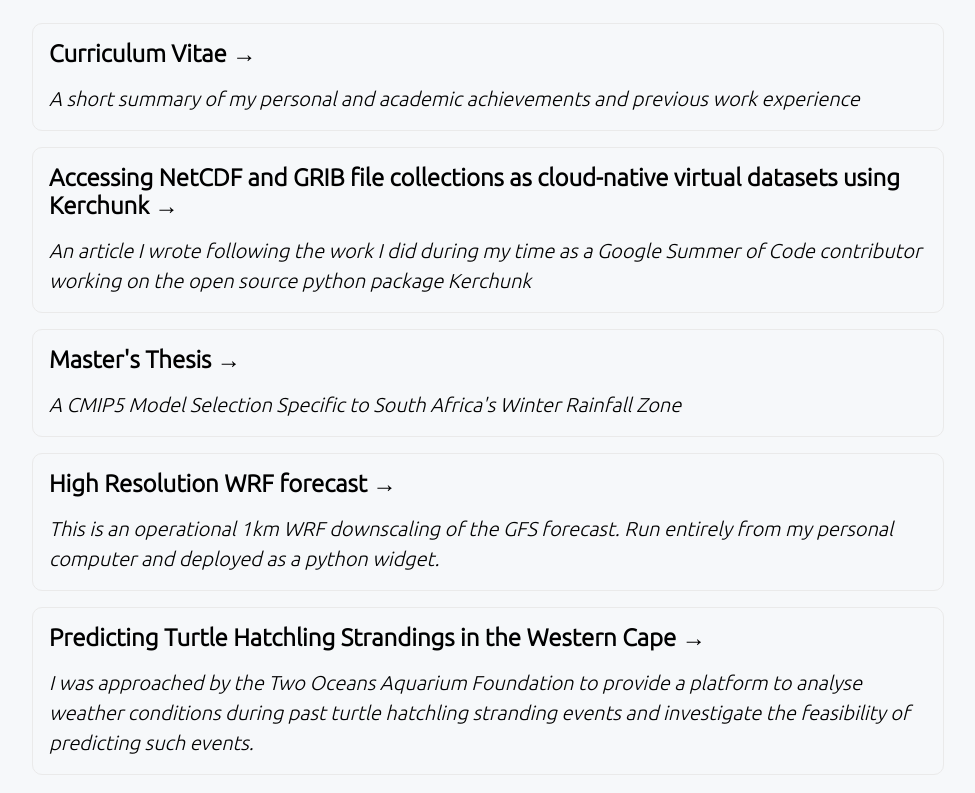
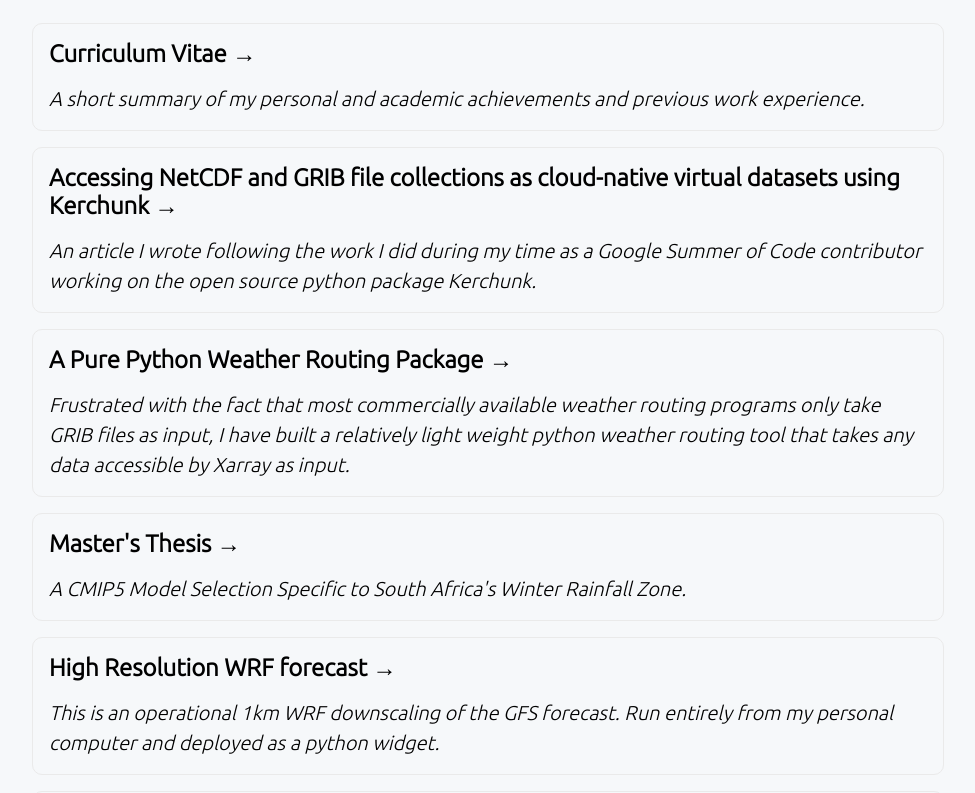
Before and after one commit to peterm790/nextjs_site, a Next.js app: page / in a window 1280 px wide. Shown: the part 604-1397 px from the top of the page, without its empty margins (152-1127 px from the left). Built offline with nearby package versions, Linux system fonts and the light colour scheme.

Commit message:
link to weather router

```diff
--- a/package.json
+++ b/package.json
@@ -13,8 +13,8 @@
     "react": "17.0.2",
     "react-dom": "17.0.2",
     "react-file-viewer": "^0.5.0",
-    "react-pdf": "^5.6.0",
-    "react-ga": "^3.3.0"
+    "react-ga": "^3.3.0",
+    "react-pdf": "^5.6.0"
   },
   "devDependencies": {
     "eslint": "8.4.1",
--- a/pages/index.js
+++ b/pages/index.js
@@ -23,14 +23,21 @@
             <Link href ="/CV">
             <a className={styles.card}>
               <h2>Curriculum Vitae &rarr;</h2>
-              <p><em>A short summary of my personal and academic achievements and previous work experience</em></p>
+              <p><em>A short summary of my personal and academic achievements and previous work experience.</em></p>
             </a>
             </Link>
 
             <Link href ="https://medium.com/pangeo/accessing-netcdf-and-grib-file-collections-as-cloud-native-virtual-datasets-using-kerchunk-625a2d0a9191">
             <a className={styles.card}>
               <h2>Accessing NetCDF and GRIB file collections as cloud-native virtual datasets using Kerchunk &rarr;</h2>
-              <p><em>An article I wrote following the work I did during my time as a Google Summer of Code contributor working on the open source python package Kerchunk</em></p>
+              <p><em>An article I wrote following the work I did during my time as a Google Summer of Code contributor working on the open source python package Kerchunk.</em></p>
+            </a>
+            </Link>
+
+            <Link href ="https://github.com/peterm790/weather_routing/">
+            <a className={styles.card}>
+              <h2>A Pure Python Weather Routing Package &rarr;</h2>
+              <p><em>Frustrated with the fact that most commercially available weather routing programs only take GRIB files as input, I have built a relatively light weight python weather routing tool that takes any data accessible by Xarray as input. </em></p>
             </a>
             </Link>
 
@@ -38,7 +45,7 @@
             <Link href ="/masters/abstract">
             <a className={styles.card}>
               <h2>Master&apos;s Thesis &rarr;</h2>
-              <p><em>A CMIP5 Model Selection Specific to South Africa&apos;s Winter Rainfall Zone</em></p>
+              <p><em>A CMIP5 Model Selection Specific to South Africa&apos;s Winter Rainfall Zone.</em></p>
             </a>
             </Link>
 
```
Also changed, not shown: 1 other file (tests, documents, lock files or other folders).
